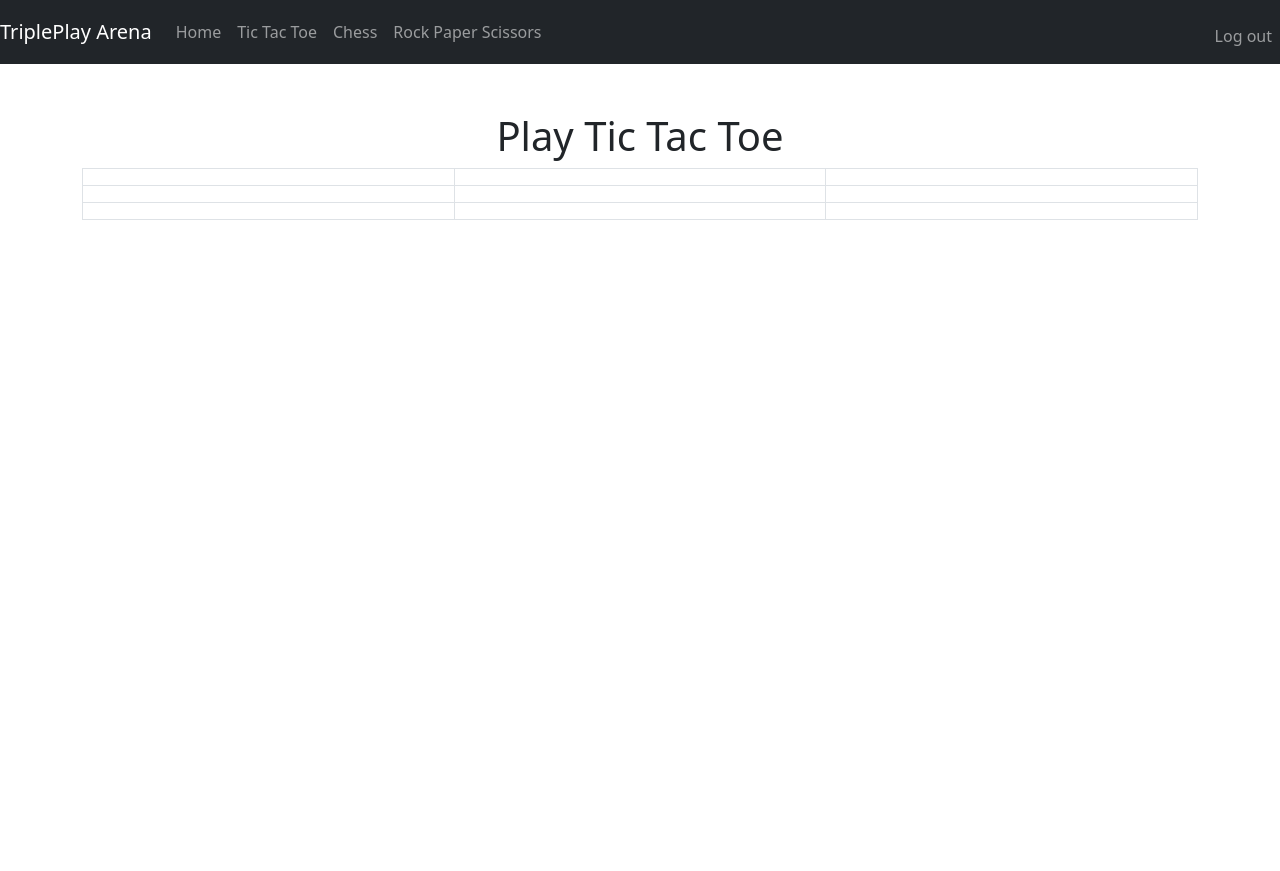
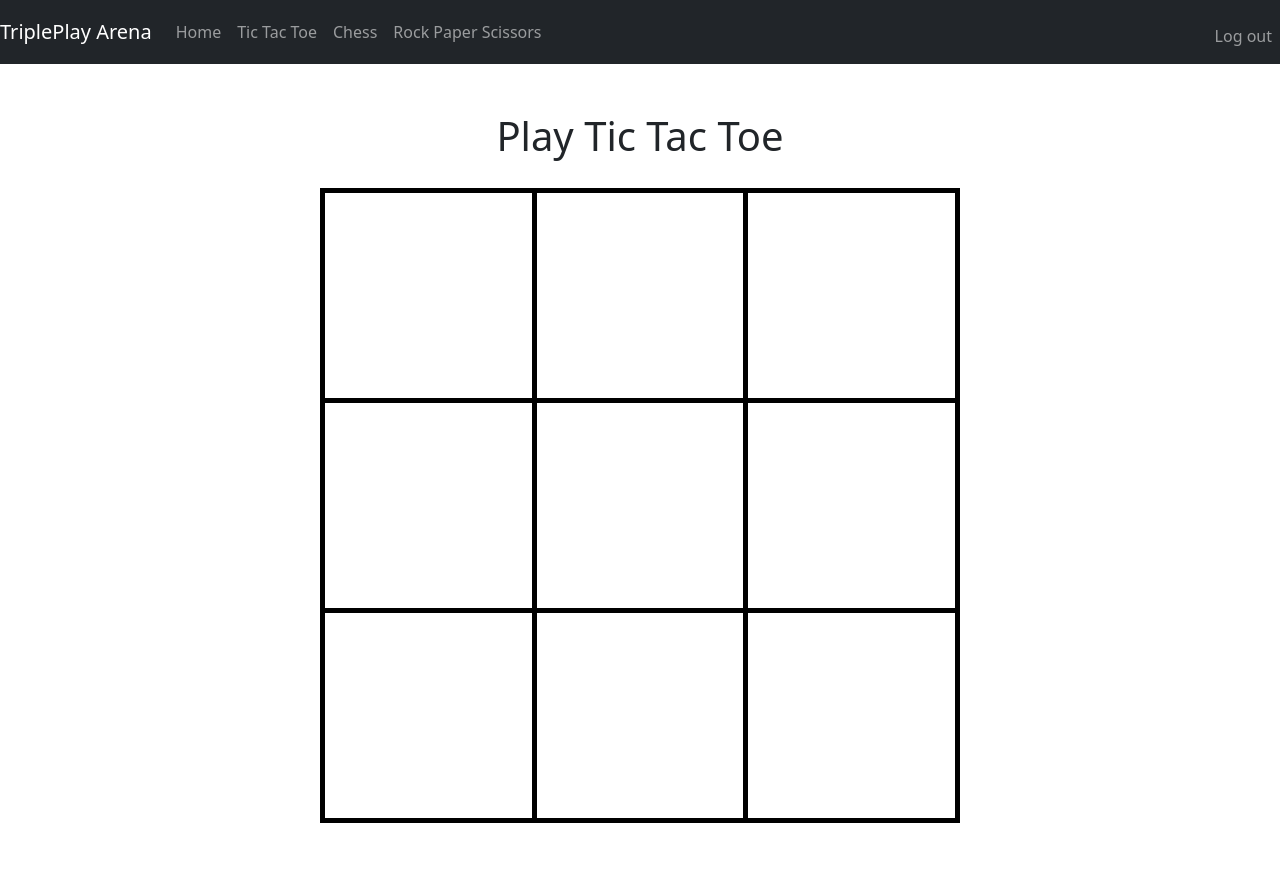
Before and after one commit to Benett-t/Final_Project, a Flask app: page /tictactoe in a window 1280 px wide. Before the commit the page ends 220 px from the top, so only its background shows below. Run offline with Flask 3, Linux system fonts and the light colour scheme.

Commit message:
Tic tac toe table and js started

```diff
--- a/Final_Project/app.py
+++ b/Final_Project/app.py
@@ -66,4 +66,7 @@ def tictactoe():
 
     login=1
 
-    return render_template("tictactoe.html", login=login)
+    #player variable
+    player = "X"
+
+    return render_template("tictactoe.html", login=login, player=player)
--- a/Final_Project/static/style.css
+++ b/Final_Project/static/style.css
@@ -1,3 +1,26 @@
-td {
-    aspect-ratio: 1;
+.tictac {
+    width: 50vw;
+    aspect-ratio: 1 / 1;
+    border-collapse: collapse;
+    table-layout: fixed;
+    text-align: center;
 }
+
+.tic {
+    height: 50%;
+    margin: 0;
+    display: flex;
+    justify-content: center;
+    align-items: center;
+    padding-top: 20px;
+}
+
+.td {
+    height: 33.33%;
+    display: flexbox;
+    justify-content: center;
+    align-items: center;
+    border: 5px solid black;
+    font-size: calc(10vw);
+    font-family: 'Patrick Hand', Cursive;
+}
--- /dev/null
+++ b/Final_Project/static/tictactoe.js
@@ -0,0 +1,29 @@
+const cells = document.querySelectorAll('td');
+
+// Store the callback function for event removal
+function handleMouseEnter() {
+    // Store the original text to restore later
+    this.setAttribute('data-original-text', this.innerHTML);
+    // Set the content to 'X' on hover
+    this.innerHTML = 'X';
+}
+
+function handleMouseLeave() {
+    // Restore the original content
+    this.innerHTML = this.getAttribute('data-original-text');
+}
+
+cells.forEach(cell => {
+    // Add hover effect for 'X'
+    cell.addEventListener('mouseenter', handleMouseEnter);
+    cell.addEventListener('mouseleave', handleMouseLeave);
+
+    cell.addEventListener('click', function() {
+        if (this.innerHTML === '') {  // Only set 'X' if the cell is empty
+            this.innerHTML = 'X';
+            // After the cell is clicked, remove the hover event listeners
+            this.removeEventListener('mouseenter', handleMouseEnter);
+            this.removeEventListener('mouseleave', handleMouseLeave);
+        }
+    });
+});
--- a/Final_Project/templates/tictactoe.html
+++ b/Final_Project/templates/tictactoe.html
@@ -8,20 +8,28 @@
 
 
     <h1>Play Tic Tac Toe</h1>
+    <div class="tic">
+        <table class="tictac">
+            <tr>
 
-        <table class="table table-bordered">
-            <tr></tr>
-                <td></td>
-                <td></td>
-                <td></td>
-            <tr></tr>
-                <td></td>
-                <td></td>
-                <td></td>
-            <tr></tr>
-                <td></td>
-                <td></td>
-                <td></td>
+
+                <td class="td"></td>
+                <td class="td"></td>
+                <td class="td"></td>
+            </tr>
+            <tr>
+                <td class="td"></td>
+                <td class="td"></td>
+                <td class="td"></td>
+            </tr>
+            <tr>
+                <td class="td"></td>
+                <td class="td"></td>
+                <td class="td"></td>
+            </tr>
         </table>
 
+        <script src="{{ url_for('static', filename='tictactoe.js') }}">
+        </script>
+  </div>
 {% endblock %}
```
